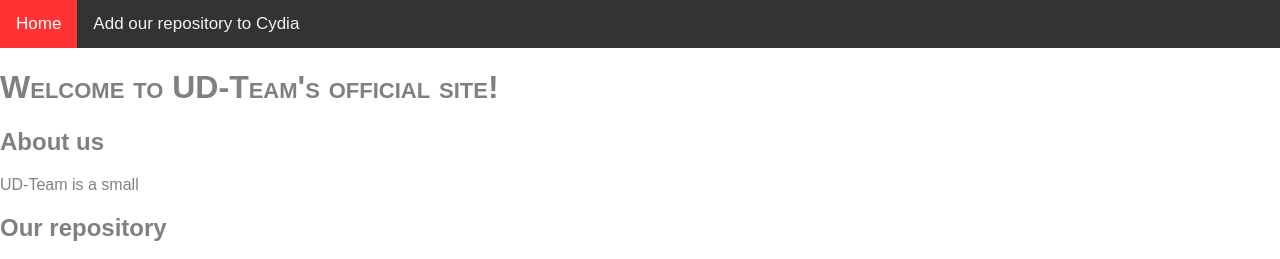
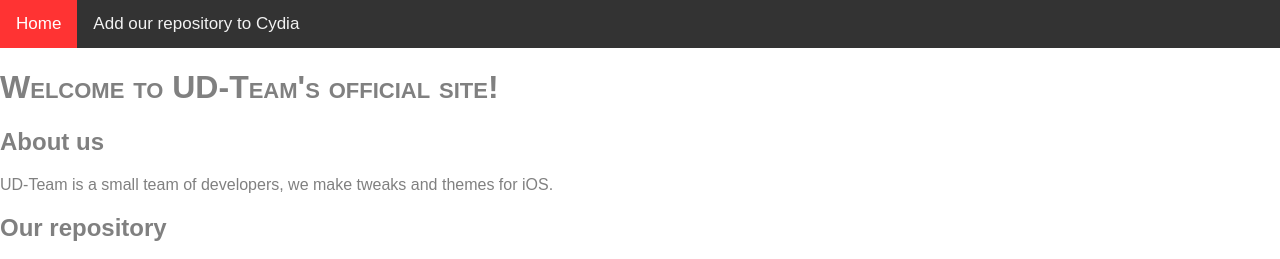
Before and after one commit to ud-team/ud-team.github.io, a plain HTML site: page index.html in a window 1280 px wide. Shown: the top 259 px of the page. Drawn offline with nearby package versions, Linux system fonts and the light colour scheme; animation ran at ten frames a second.

Commit message:
Finish "about" section, for now...

```diff
--- a/index.html
+++ b/index.html
@@ -19,7 +19,7 @@
 		</div>
 		<h1>Welcome to UD-Team's official site!</h1>
 		<h2>About us</h2>
-		<p>UD-Team is a small</p>
+		<p>UD-Team is a small team of developers, we make tweaks and themes for iOS.</p>
 		<h2>Our repository</h2>
 		<p><i>Our repository is compatible with both Cydia and Sileo!</i></p>
 		<p>Add the following to your sources: <b>ud-team.github.io/repo</b></p>
```
